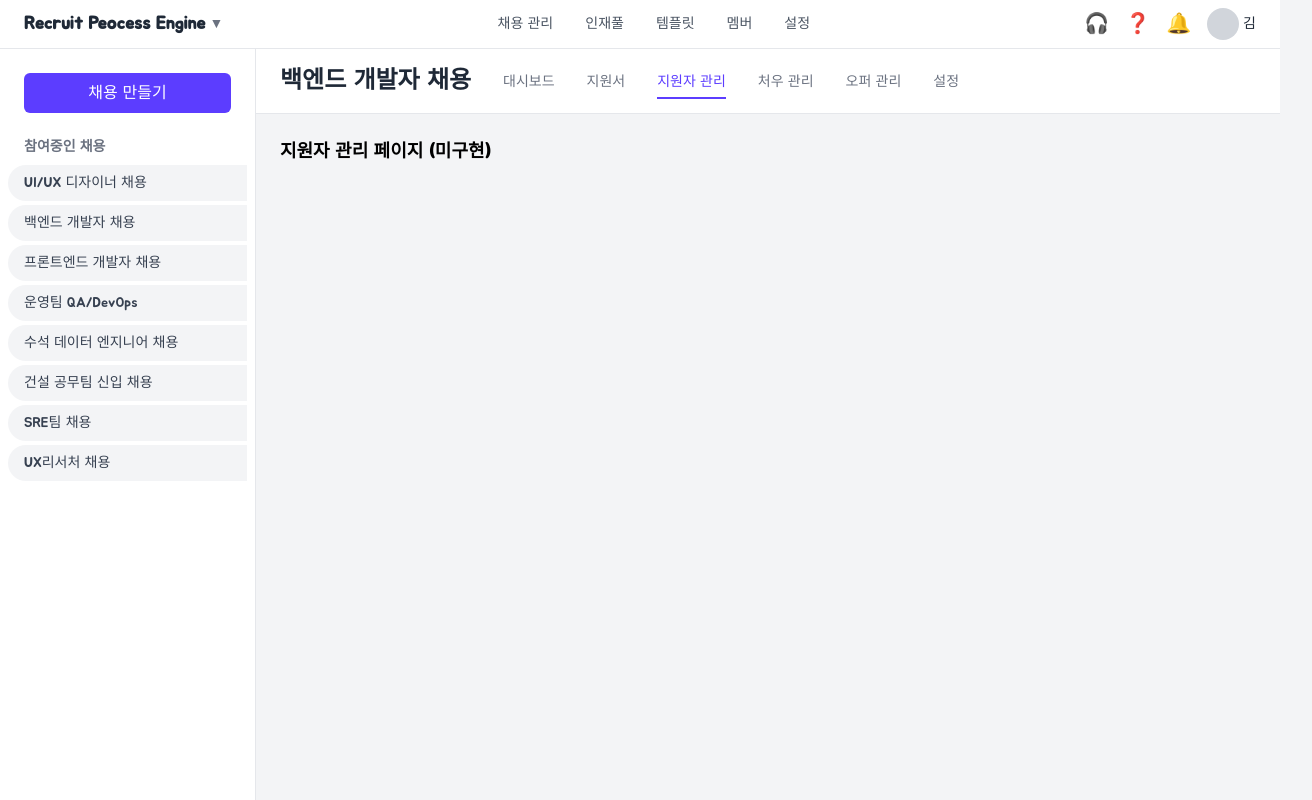
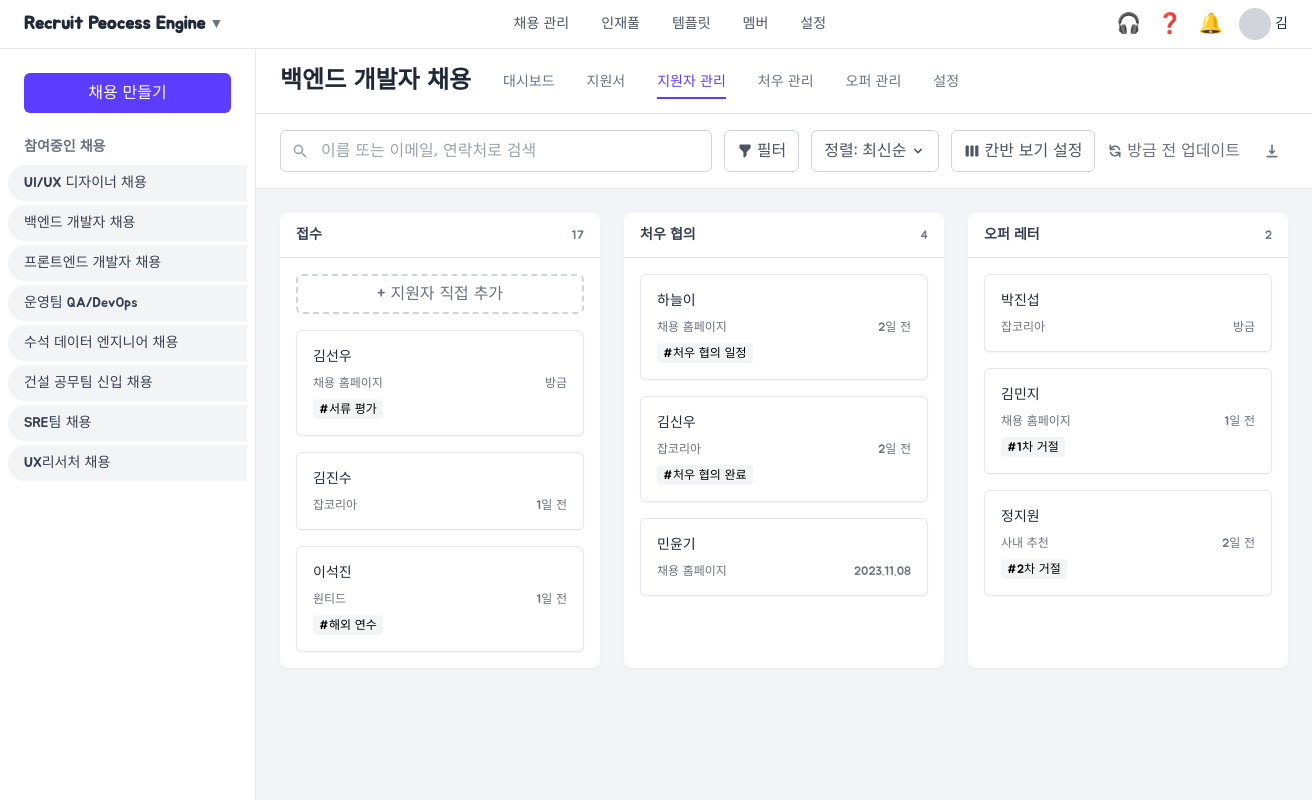
Before and after one commit to HongJungWan/recruit-process-engine-front, a React (Vite) app: page /candidates in a window 1280 px wide. Shown: the whole page, 1312 px wide, since content can reach past the window. Built offline with nearby package versions, Linux system fonts and the light colour scheme.

Commit message:
feat: Recruit Process Engine 퍼블리싱 - 지원자 관리

```diff
--- a/package.json
+++ b/package.json
@@ -10,6 +10,7 @@
   "dependencies": {
     "react": "^18.0.0",
     "react-dom": "^18.0.0",
+    "react-icons": "^5.5.0",
     "react-router-dom": "^6.0.0"
   },
   "devDependencies": {
--- a/src/pages/Candidates.jsx
+++ b/src/pages/Candidates.jsx
@@ -3,8 +3,106 @@ import React from 'react'
 import Sidebar from '@/components/common/Sidebar'
 import Topbar from '@/components/common/Topbar'
 import Header from '@/components/common/Header'
+import {
+  HiSearch,
+  HiFilter,
+  HiChevronDown,
+  HiRefresh,
+  HiViewBoards,
+  HiDownload,
+} from 'react-icons/hi'
 
 const Candidates = () => {
+  const columns = [
+    {
+      id: 'received',
+      title: '접수',
+      count: 17,
+      showAddButton: true,
+      items: [
+        {
+          id: 1,
+          name: '김선우',
+          source: '채용 홈페이지',
+          time: '방금',
+          tags: ['#서류 평가'],
+        },
+        {
+          id: 2,
+          name: '김진수',
+          source: '잡코리아',
+          time: '1일 전',
+          tags: [],
+        },
+        {
+          id: 3,
+          name: '이석진',
+          source: '원티드',
+          time: '1일 전',
+          tags: ['#해외 연수'],
+        },
+      ],
+    },
+    {
+      id: 'negotiation',
+      title: '처우 협의',
+      count: 4,
+      showAddButton: false,
+      items: [
+        {
+          id: 4,
+          name: '하늘이',
+          source: '채용 홈페이지',
+          time: '2일 전',
+          tags: ['#처우 협의 일정'],
+        },
+        {
+          id: 5,
+          name: '김신우',
+          source: '잡코리아',
+          time: '2일 전',
+          tags: ['#처우 협의 완료'],
+        },
+        {
+          id: 6,
+          name: '민윤기',
+          source: '채용 홈페이지',
+          time: '2023.11.08',
+          tags: [],
+        },
+      ],
+    },
+    {
+      id: 'offer',
+      title: '오퍼 레터',
+      count: 2,
+      showAddButton: false,
+      items: [
+        {
+          id: 7,
+          name: '박진섭',
+          source: '잡코리아',
+          time: '방금',
+          tags: [],
+        },
+        {
+          id: 8,
+          name: '김민지',
+          source: '채용 홈페이지',
+          time: '1일 전',
+          tags: ['#1차 거절'],
+        },
+        {
+          id: 9,
+          name: '정지원',
+          source: '사내 추천',
+          time: '2일 전',
+          tags: ['#2차 거절'],
+        },
+      ],
+    },
+  ]
+
   return (
     <div className="h-screen flex flex-col">
       <Topbar />
@@ -12,8 +110,105 @@ const Candidates = () => {
         <Sidebar />
         <div className="flex-1 flex flex-col overflow-auto bg-neutral-100">
           <Header title="백엔드 개발자 채용" />
-          <div className="p-6">
-            <h2 className="text-lg font-sans font-semibold">지원자 관리 페이지 (미구현)</h2>
+
+          {/* 검색·필터·정렬·칸반 설정 바 */}
+          <div className="flex items-center flex-wrap gap-3 px-6 py-4 bg-white border-b border-gray-200">
+            {/* 검색 */}
+            <div className="relative flex-1 max-w-md">
+              <HiSearch className="absolute left-3 top-1/2 transform -translate-y-1/2 text-gray-400" />
+              <input
+                type="text"
+                placeholder="이름 또는 이메일, 연락처로 검색"
+                className="w-full pl-10 pr-4 py-2 border border-gray-300 rounded-md focus:outline-none focus:ring-1 focus:ring-indigo-500"
+              />
+            </div>
+
+            {/* 필터 */}
+            <button className="flex items-center px-3 py-2 bg-white border border-gray-300 rounded-md text-gray-600 hover:bg-gray-50">
+              <HiFilter className="mr-1" /> 필터
+            </button>
+
+            {/* 정렬 */}
+            <button className="flex items-center px-3 py-2 bg-white border border-gray-300 rounded-md text-gray-600 hover:bg-gray-50">
+              정렬: 최신순 <HiChevronDown className="ml-1" />
+            </button>
+
+            {/* 칸반 보기 설정 */}
+            <button className="flex items-center px-3 py-2 bg-white border border-gray-300 rounded-md text-gray-600 hover:bg-gray-50">
+              <HiViewBoards className="mr-1" /> 칸반 보기 설정
+            </button>
+
+            {/* 우측 새로고침 / 내보내기 */}
+            <div className="ml-auto flex items-center space-x-4">
+              <button className="flex items-center text-gray-500 hover:text-gray-700">
+                <HiRefresh className="mr-1" />
+                방금 전 업데이트
+              </button>
+              <button className="p-2 text-gray-500 hover:text-gray-700">
+                <HiDownload />
+              </button>
+            </div>
+          </div>
+
+          {/* 칸반 보드 */}
+          <div className="p-6 flex-1 overflow-x-auto">
+            <div className="flex space-x-6 min-w-max">
+              {columns.map(col => (
+                <div
+                  key={col.id}
+                  className="w-80 flex-shrink-0 bg-white rounded-lg shadow-sm flex flex-col"
+                >
+                  {/* Header */}
+                  <div className="px-4 py-3 border-b border-gray-200 flex items-center justify-between">
+                    <h3 className="text-sm font-semibold text-gray-700">
+                      {col.title}
+                    </h3>
+                    <span className="text-xs font-medium text-gray-500">
+                      {col.count}
+                    </span>
+                  </div>
+
+                  {/* Body */}
+                  <div className="p-4 flex-1 overflow-y-auto space-y-4">
+                    {col.showAddButton && (
+                      <button
+                        type="button"
+                        className="w-full h-10 flex items-center justify-center border-2 border-dashed border-gray-300 rounded-md text-gray-500 hover:bg-gray-50"
+                      >
+                        + 지원자 직접 추가
+                      </button>
+                    )}
+
+                    {col.items.map(item => (
+                      <div
+                        key={item.id}
+                        className="bg-white border border-gray-200 rounded-md p-4 shadow-sm space-y-2"
+                      >
+                        <div className="text-sm font-medium text-gray-800">
+                          {item.name}
+                        </div>
+                        <div className="flex items-center justify-between text-xs text-gray-500">
+                          <span>{item.source}</span>
+                          <span>{item.time}</span>
+                        </div>
+                        {item.tags.length > 0 && (
+                          <div className="flex flex-wrap gap-1 text-xs">
+                            {item.tags.map(tag => (
+                              <span
+                                key={tag}
+                                className="px-1.5 py-0.5 bg-gray-100 rounded"
+                              >
+                                {tag}
+                              </span>
+                            ))}
+                          </div>
+                        )}
+                      </div>
+                    ))}
+                  </div>
+                </div>
+              ))}
+            </div>
           </div>
         </div>
       </div>
```
Also changed, not shown: src/pages/Dashboard.jsx (+23 -45 lines), 1 other file (tests, documents, lock files or other folders).
